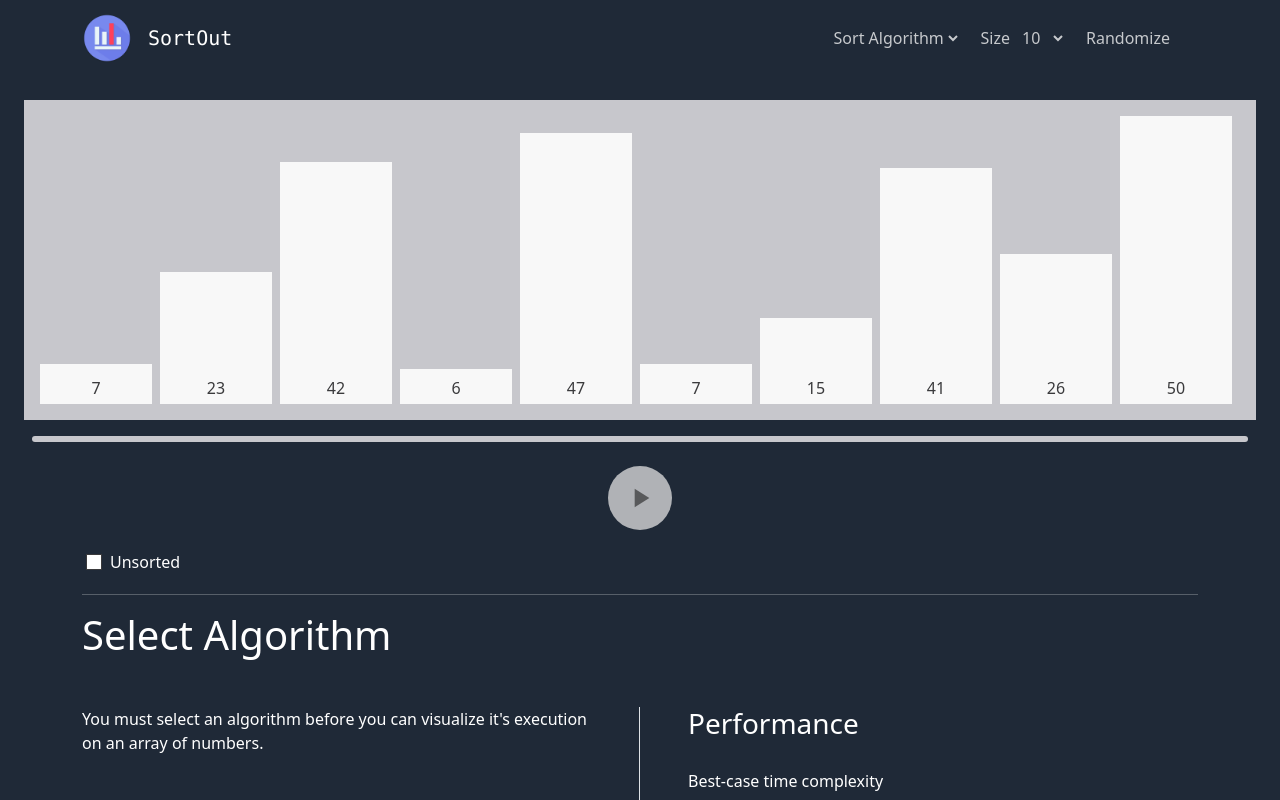
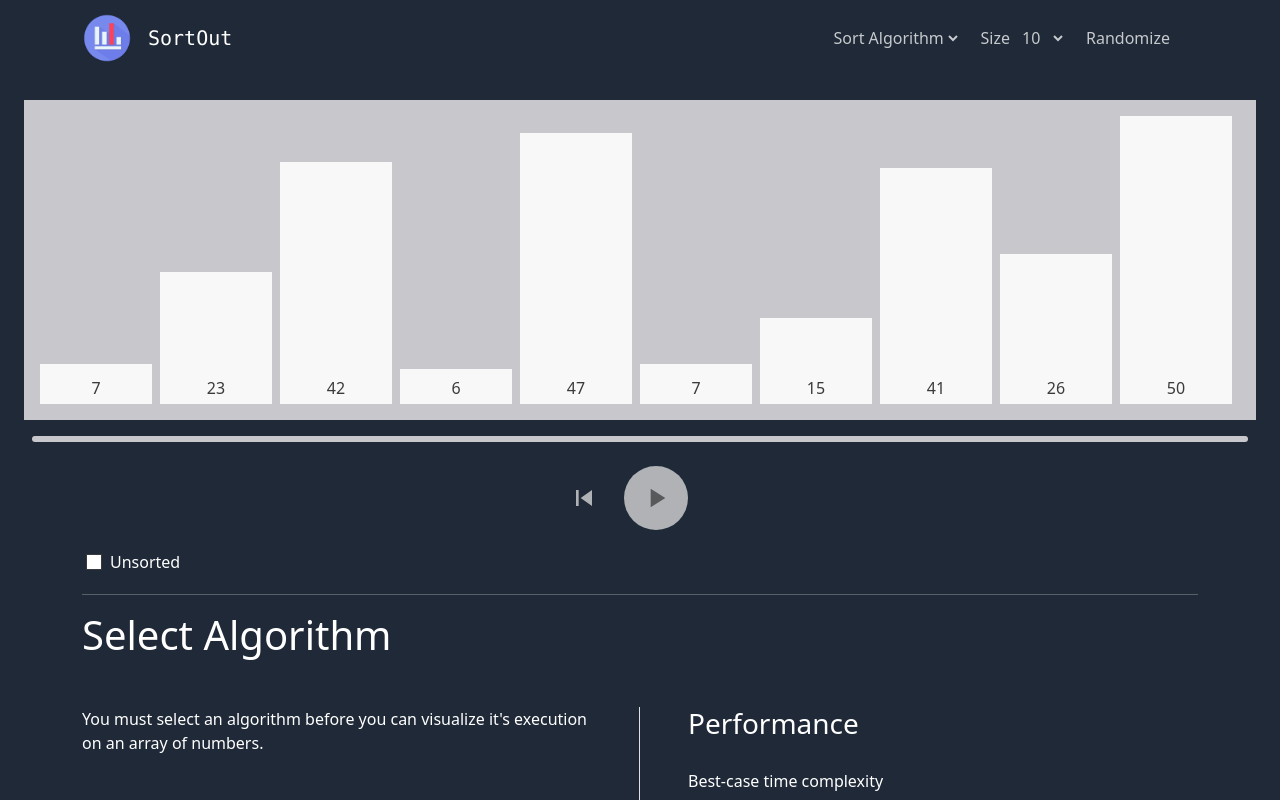
Before and after one commit to RajKanani1206/SortOut, a React (Create React App) app: page / in a window 1280 px wide. Shown: the top 800 px of the page. Built offline with nearby package versions, Linux system fonts and the light colour scheme.

Commit message:
Added Backtracking

```diff
--- a/src/components/SortVisualizer/VisualizerControls.js
+++ b/src/components/SortVisualizer/VisualizerControls.js
@@ -1,5 +1,5 @@
 import React from "react";
-import { MdPlayArrow as Play, MdPause as Pause } from "react-icons/md";
+import { MdPlayArrow as Play, MdPause as Pause, MdSkipPrevious as Backward } from "react-icons/md";
 import "./style.css";
 
 const renderIcon = (icon, iconClass) => {
@@ -7,11 +7,14 @@ const renderIcon = (icon, iconClass) => {
   return <ICON className={iconClass} />;
 };
 
-const VisualizerControls = ({ onPlay, onPause, playing, playDisabled }) => {
+const VisualizerControls = ({ onPlay, onPause, playing, playDisabled, onBackward, backwardDisabled }) => {
   return (
     <div className="visualizer-controls">
+      <button className="controls-btn" onClick={onBackward} disabled={backwardDisabled}>
+        {renderIcon(Backward, "icon-btn visualizerControls-icon")}
+      </button>
       <button
-        className="controls-btn play-pause-button"
+        className="controls-btn play-pause-button mx-4"
         onClick={() => (playing ? onPause() : onPlay())}
         disabled={!playing && playDisabled}
       >
--- a/src/components/SortVisualizer/index.js
+++ b/src/components/SortVisualizer/index.js
@@ -83,6 +83,16 @@ const SortVisualizer = ({ array, trace, colorKey, description }) => {
     run(trace);
   };
 
+  const stepBackward = () => {
+    const trace = tracing;
+    const step = traceStep;
+    if (step > 0) {
+      const item = trace[step - 1];
+      setTraceStep(step - 1);
+      changeVisualState(item);
+    }
+  };
+
   return (
     <div className="sort-visualizer">
       <SortChart
@@ -102,6 +112,8 @@ const SortVisualizer = ({ array, trace, colorKey, description }) => {
         onPause={() => pause()}
         playing={timeoutIds.length > 0}
         playDisabled={(traceStep >= tracing.length - 1 && traceStep !== -1) || tracing.length <= 0}
+        onBackward={() => stepBackward()}
+        backwardDisabled={traceStep <= 0}
       />
       <ColorKey colorKey={colorKey} />
       <Description description={description} />
```
